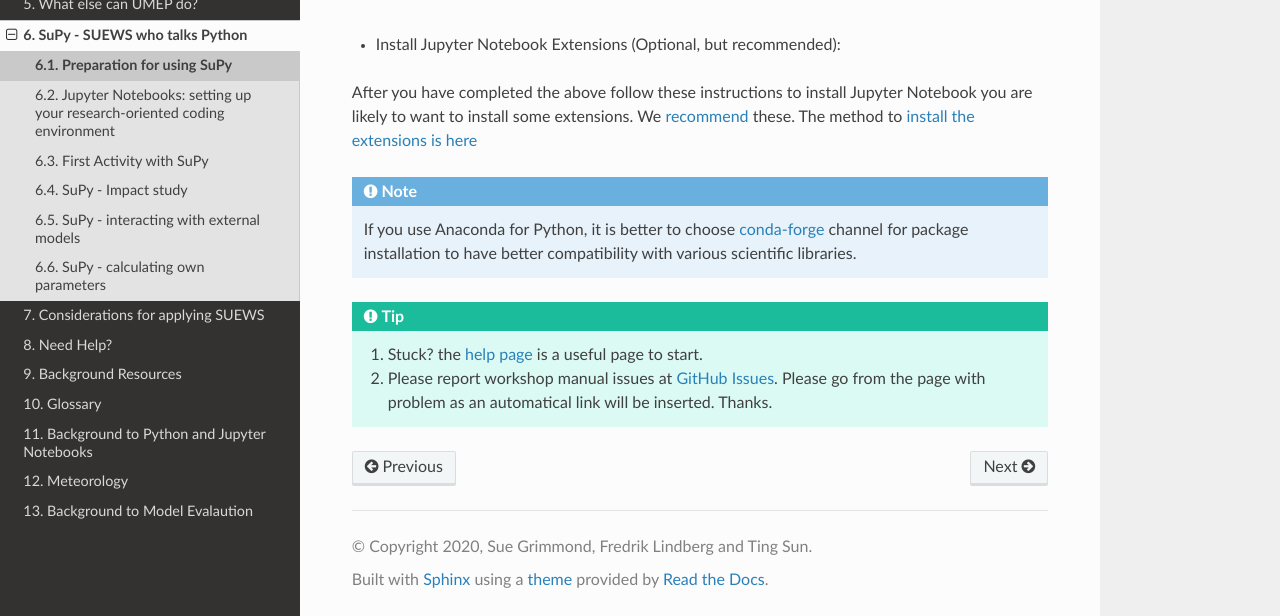
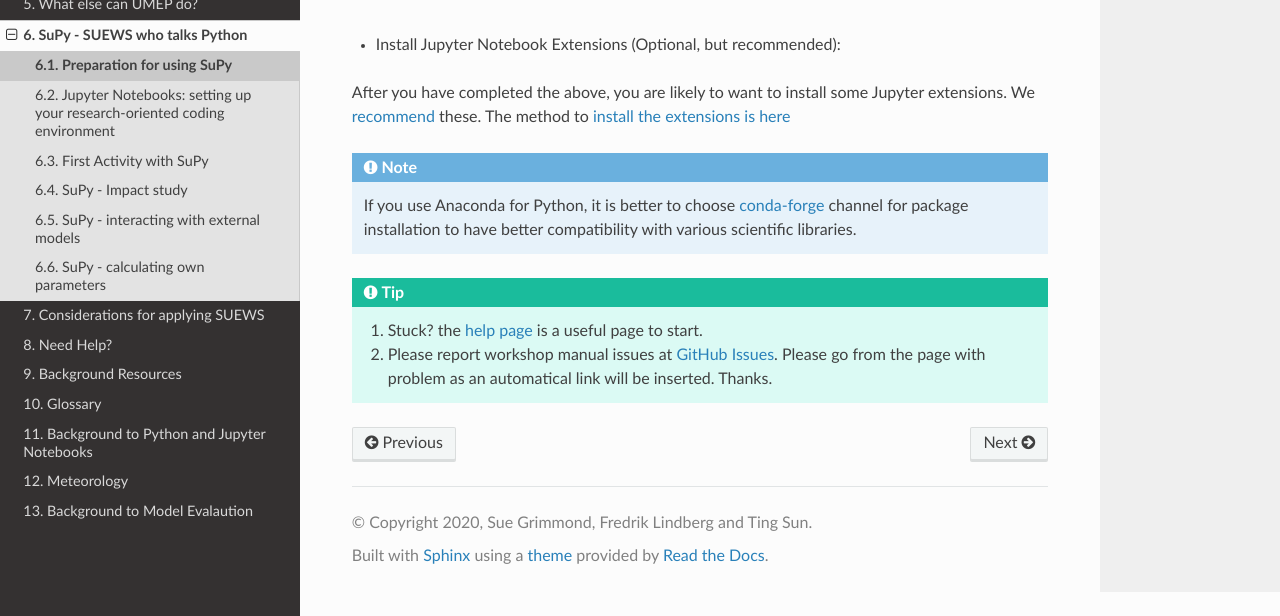
Before and after one commit to Urban-Meteorology-Reading/UMEP-Workshop, a Sphinx documentation site: the page built from source/SUPY/SuPy1.rst, in a window 1280 px wide and 900 px high, scrolled down 2310 px, cut to the strip 284-900 px from the top of the window. Built offline with Sphinx 7.4.7 and the Read the Docs theme 2.0.0, drawn with Linux system fonts in a browser that asks for light colours.

Commit message:
Re-word sentence

```diff
--- a/source/SUPY/SuPy1.rst
+++ b/source/SUPY/SuPy1.rst
@@ -75,7 +75,7 @@ Preparation for using SuPy
    </div>
 
 - Install Jupyter Notebook Extensions (Optional, but recommended):
-After you have completed the above follow these instructions to install Jupyter Notebook you are likely to want to install some extensions. We `recommend <JN0>` these.
+After you have completed the above, you are likely to want to install some Jupyter extensions. We `recommend <JN0>` these.
 The method to `install the extensions is here <https://jupyter-contrib-nbextensions.readthedocs.io/en/latest/install.html>`_
 
 
```
